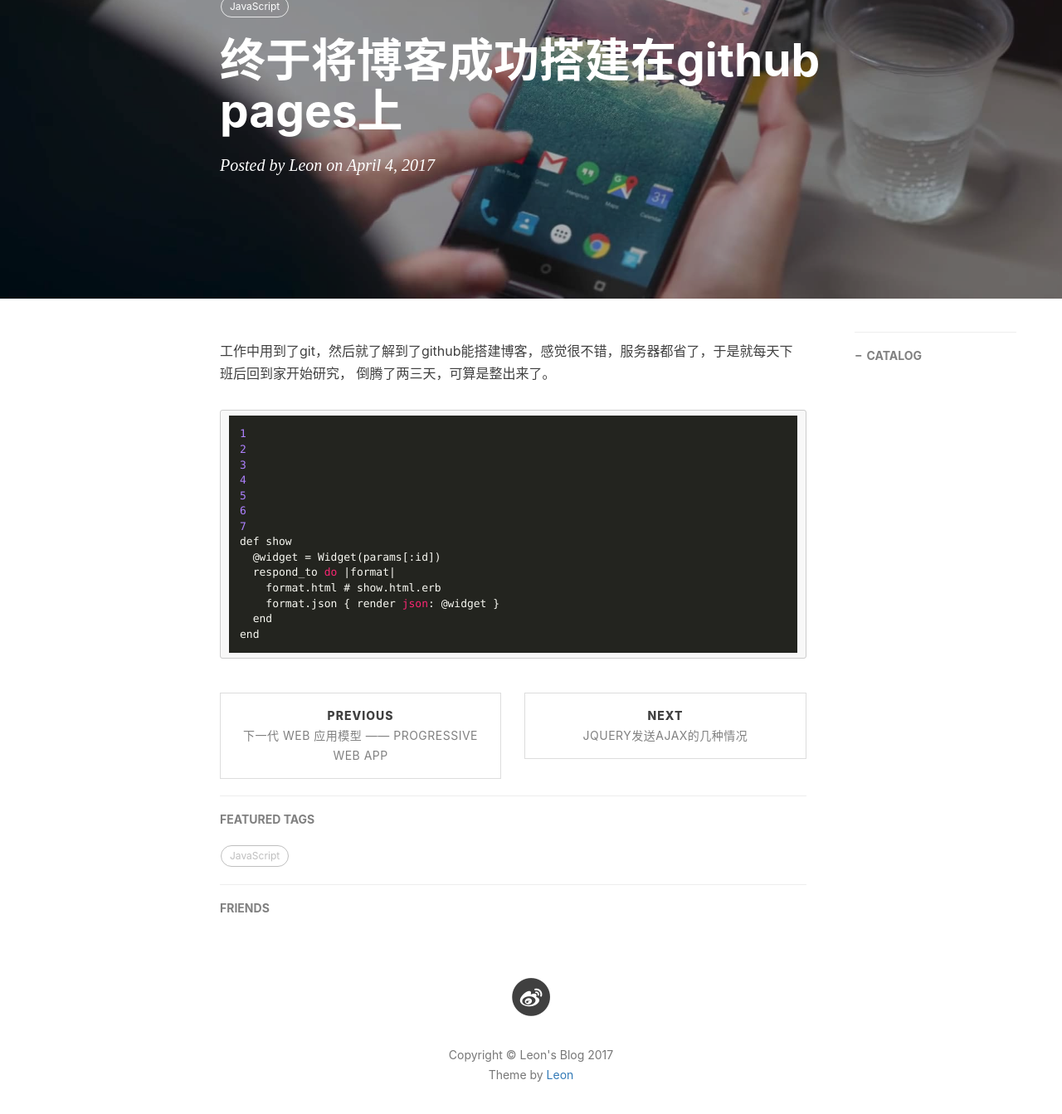
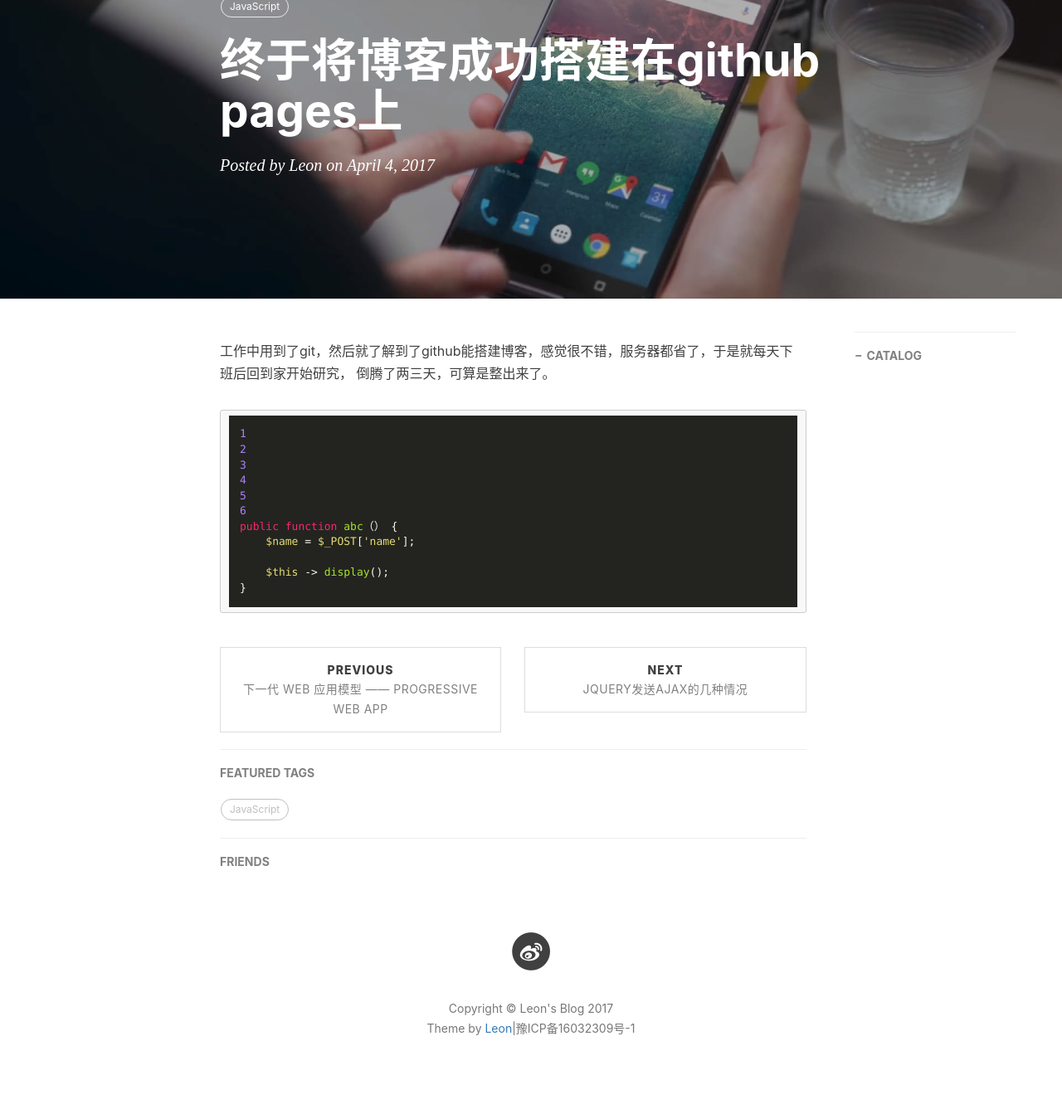
Before and after one commit to wl236179666/wl236179666.github.com, a Jekyll site: the page built from _posts/2017-04-04-001.md, in a window 1280 px wide and 1400 px high, scrolled down 157 px. Shown: the top 1343 px of the window at 83% size. Built offline with Jekyll 4.4.1, drawn with Linux system fonts in a browser that asks for light colours; nearby versions of some CDN libraries; comment, search, counter and statistics services are not loaded.

Commit message:
change info

```diff
--- a/_includes/footer.html
+++ b/_includes/footer.html
@@ -82,7 +82,7 @@
                 <p class="copyright text-muted">
                     Copyright &copy; {{ site.title }} {{ site.time | date: '%Y' }}
                     <br>
-                    Theme by <a href="http://acier.cn">Leon</a>
+                    Theme by <a href="http://acier.cn">Leon</a>|豫ICP备16032309号-1
                     <!--|-->
                     <!--<iframe-->
                         <!--style="margin-left: 2px; margin-bottom:-5px;"-->
--- a/_posts/2017-04-04-001.md
+++ b/_posts/2017-04-04-001.md
@@ -13,12 +13,11 @@ tags:
 <p>工作中用到了git，然后就了解到了github能搭建博客，感觉很不错，服务器都省了，于是就每天下班后回到家开始研究，
 倒腾了两三天，可算是整出来了。</p>
 
-{% highlight javascript linenos %}
-def show
-  @widget = Widget(params[:id])
-  respond_to do |format|
-    format.html # show.html.erb
-    format.json { render json: @widget }
-  end
-end
+{% highlight php linenos %}
+public function abc（）
+{
+    $name = $_POST['name'];
+
+    $this -> display();
+}
 {% endhighlight %}
```
Also changed, not shown: 2 other files.
